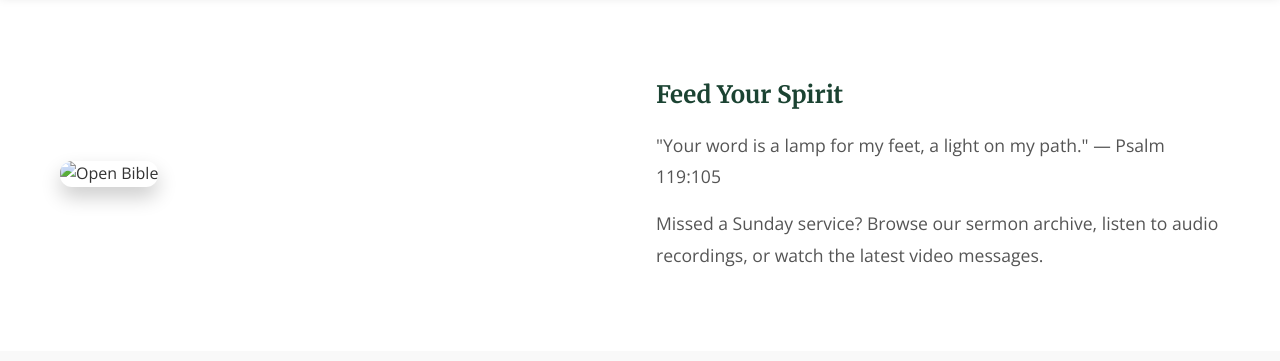
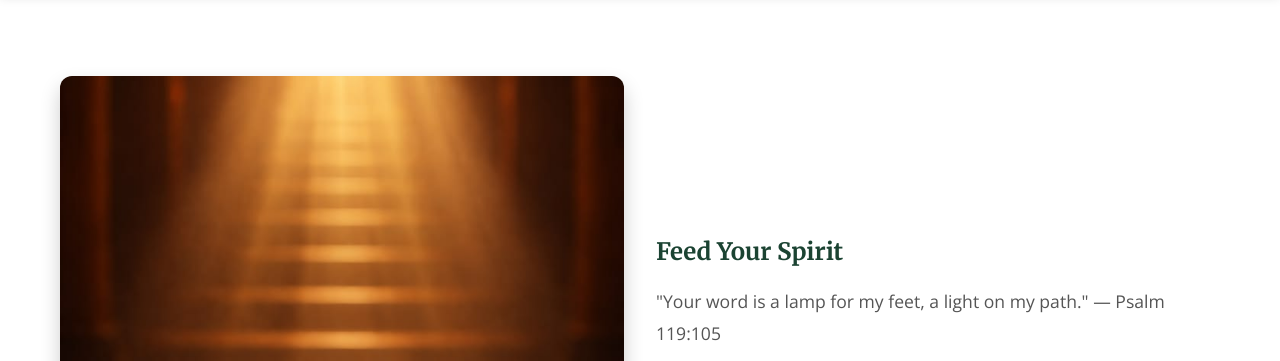
Before and after one commit to stanleywaruhiu/FGCK-Kanjai-Church, a plain HTML site: page sermons.html in a window 1280 px wide. Shown: the part 90-451 px from the top of the page. Drawn offline with nearby package versions, Linux system fonts and the light colour scheme.

Commit message:
Update sermons.html with new content and styles
The HTML structure has been updated to include new sermon content, styles, and scripts for better functionality and presentation.

```diff
--- a/sermons.html
+++ b/sermons.html
@@ -148,7 +148,7 @@
     <section class="section">
         <div class="container grid-2-col" style="align-items: center;">
             <div>
-                <img src="IMAGES/bible.jpg" alt="Open Bible"
+                <img src="bible.jpg" alt="Open Bible"
                      style="width:100%; max-height:500px; object-fit:cover; border-radius:12px; box-shadow:0 10px 20px rgba(0,0,0,0.2);">
             </div>
             <div>
```
